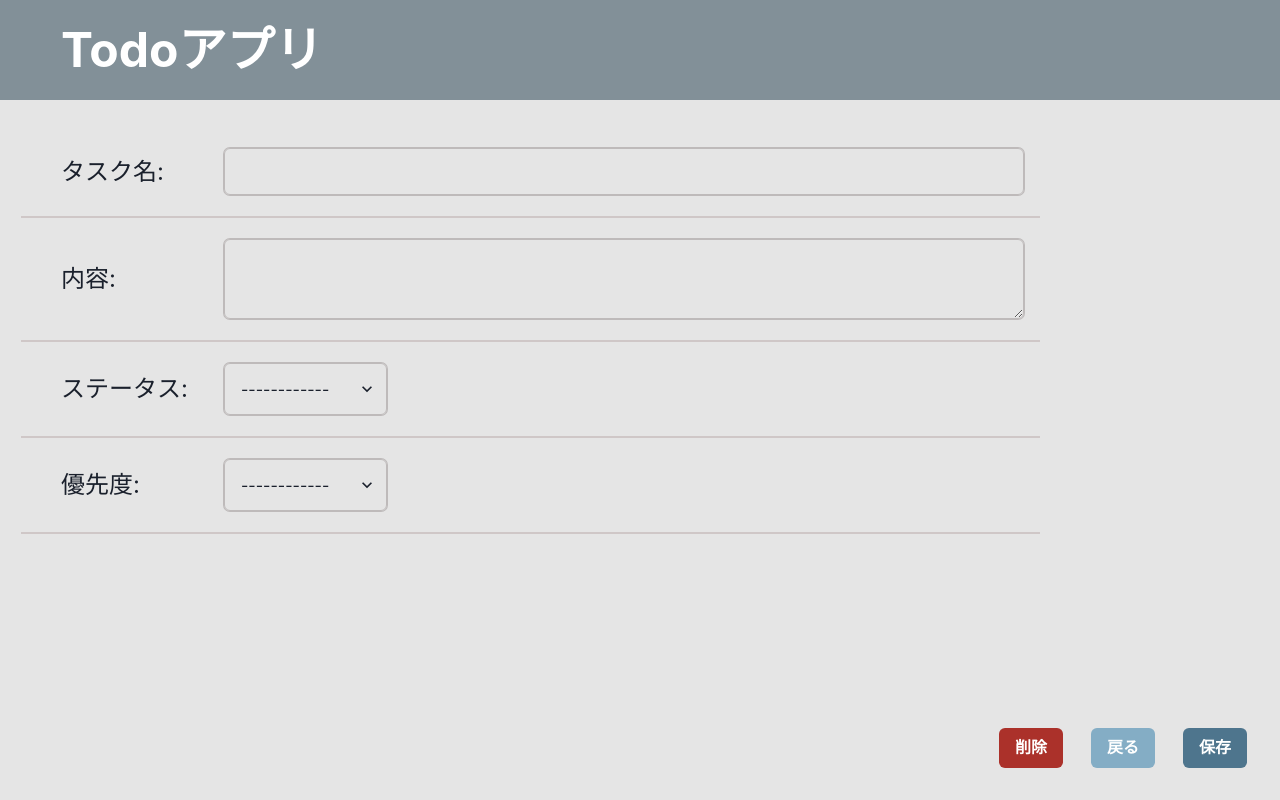
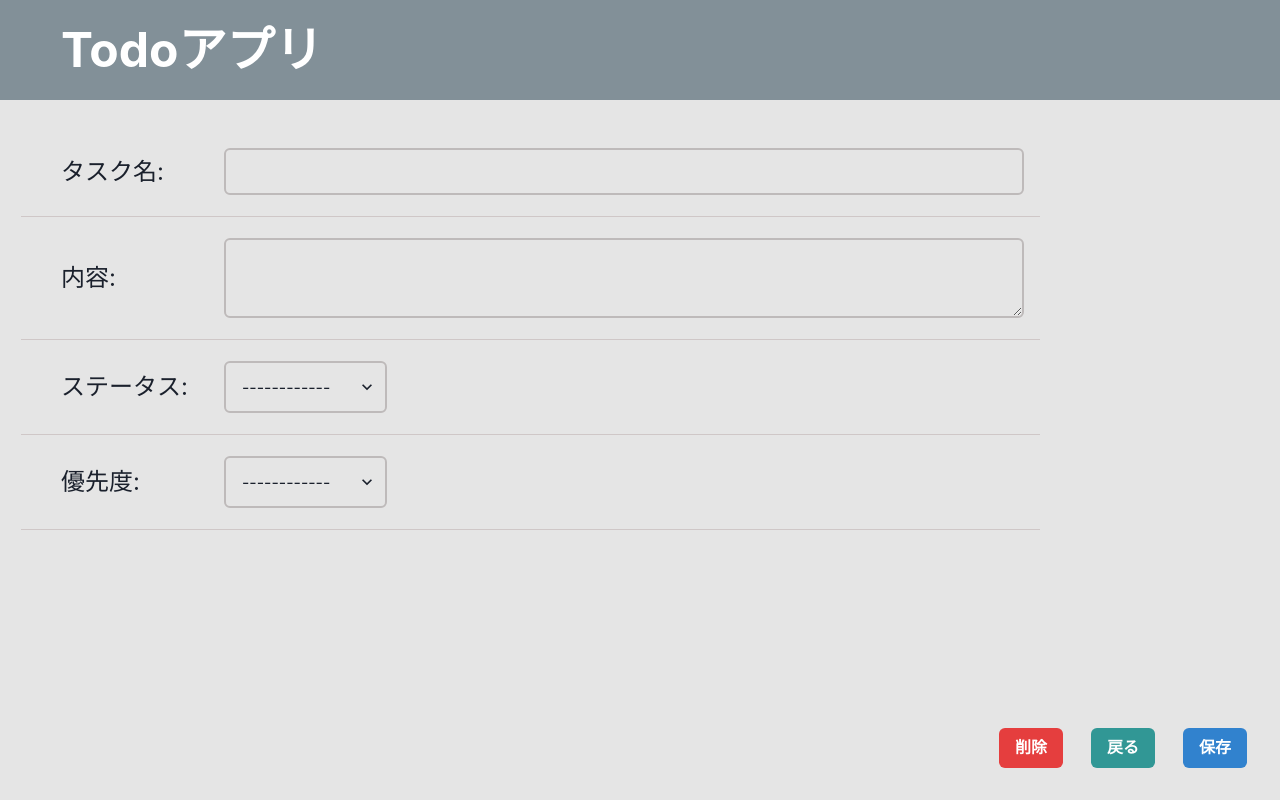
Before and after one commit to oneoneniaoniao/todo_team_3, a Next.js app: page /edittask in a window 1280 px wide. Built offline with nearby package versions, Linux system fonts and the light colour scheme.

Commit message:
#5 Todo編集画 Border.jsxと各入力欄のborderのスタイルの変更

```diff
--- a/pages/api/hello.js
+++ b/pages/api/hello.js
@@ -1,5 +1,5 @@
 // Next.js API route support: https://nextjs.org/docs/api-routes/introduction
 
 export default function handler(req, res) {
-  res.status(200).json({ name: 'John Doe' })
+  res.status(200).json({ name: "John Doe" });
 }
--- a/pages/components/atoms/Border.jsx
+++ b/pages/components/atoms/Border.jsx
@@ -1,10 +1,10 @@
-import { Box } from '@chakra-ui/react'
-import React from 'react'
+import { Box } from "@chakra-ui/react";
+import React from "react";
 
 const Border = () => {
   return (
-    <Box border='1px' borderColor='#CFC7C7' margin="21px 240px 21px 21px"/>
-  )
-}
+    <Box borderTop="1px" borderColor="#CFC7C7" margin="21px 240px 21px 21px" />
+  );
+};
 
-export default Border
+export default Border;
--- a/pages/components/atoms/Button.jsx
+++ b/pages/components/atoms/Button.jsx
@@ -1,11 +1,13 @@
-import React from 'react'
-import { Button} from '@chakra-ui/react'
+import React from "react";
+import { Button } from "@chakra-ui/react";
 
 const UserButton = (props) => {
-  const {bg,color,text,mr} = props
+  const { colorScheme, color, text, mr } = props;
   return (
-    <Button bg={bg} color={color} mr={mr}>{text}</Button>
-  )
-}
+    <Button colorScheme={colorScheme} color={color} mr={mr}>
+      {text}
+    </Button>
+  );
+};
 
-export default UserButton
+export default UserButton;
--- a/pages/components/organisms/layout/Context.jsx
+++ b/pages/components/organisms/layout/Context.jsx
@@ -1,26 +1,26 @@
-import { Box, Flex, HStack, Text, Textarea } from '@chakra-ui/react'
-import React from 'react'
+import { Box, Flex, HStack, Text, Textarea } from "@chakra-ui/react";
+import React from "react";
 
 const Context = () => {
   return (
-
     <>
-   <HStack spacing='24px'>
+      <HStack spacing="24px">
         <Box w="200px">
-    <Text fontSize="24px"  marginLeft="61px">内容:</Text>
+          <Text fontSize="24px" marginLeft="61px">
+            内容:
+          </Text>
         </Box>
         <Box>
           <Textarea
             width="800px"
             height="47px"
-      isInvalid
-      errorBorderColor='#BEBABA'
+            borderColor="#bebaba"
+            borderWidth="2px"
           />
         </Box>
       </HStack>
+    </>
+  );
+};
 
-   </>
-  )
-}
-
-export default Context
+export default Context;
--- a/pages/components/organisms/layout/Header.jsx
+++ b/pages/components/organisms/layout/Header.jsx
@@ -1,22 +1,14 @@
-import React from 'react'
-import { Flex, Heading } from "@chakra-ui/react"
+import React from "react";
+import { Flex, Heading } from "@chakra-ui/react";
 
 const Header = () => {
   return (
-   <Flex
-    height="100px"
-    as="nav"
-    bg="#829098"
-    color="#FFFFFF"
-    align="center"
+    <Flex height="100px" as="nav" bg="#829098" color="#FFFFFF" align="center">
+      <Heading as="h1" fontSize="48px" marginLeft="61px">
+        Todoアプリ
+      </Heading>
+    </Flex>
+  );
+};
 
-  >
-   <Heading
-    as="h1"
-    fontSize="48px"
-    marginLeft="61px">Todoアプリ</Heading>
-  </Flex>
-  )
-}
-
-export default Header
+export default Header;
--- a/pages/components/organisms/layout/Priority.jsx
+++ b/pages/components/organisms/layout/Priority.jsx
@@ -1,30 +1,32 @@
-import { Box, Flex, HStack, Input, Select, Text } from '@chakra-ui/react'
-import React from 'react'
+import { Box, Flex, HStack, Input, Select, Text } from "@chakra-ui/react";
+import React from "react";
 
 const Priority = () => {
   return (
     <>
-  <HStack spacing='24px'>
+      <HStack spacing="24px">
         <Box w="200px">
-    <Text fontSize="24px"  marginLeft="61px" >優先度:</Text>
+          <Text fontSize="24px" marginLeft="61px">
+            優先度:
+          </Text>
         </Box>
 
         <Box>
           <Select
             width="163px"
             height="52px"
-      placeholder='------------'
-      isInvalid
-      errorBorderColor='#BEBABA'  >
-    <option value='option1'>高</option>
-    <option value='option2'>中</option>
-    <option value='option3'>低</option>
+            placeholder="------------"
+            borderColor="#bebaba"
+            borderWidth="2px"
+          >
+            <option value="option1">高</option>
+            <option value="option2">中</option>
+            <option value="option3">低</option>
           </Select>
         </Box>
       </HStack>
+    </>
+  );
+};
 
-   </>
-  )
-}
-
-export default Priority
+export default Priority;
--- a/pages/components/organisms/layout/Status.jsx
+++ b/pages/components/organisms/layout/Status.jsx
@@ -1,30 +1,32 @@
-import { Box, Flex, HStack, Input, Select, Text } from '@chakra-ui/react'
-import React from 'react'
+import { Box, Flex, HStack, Input, Select, Text } from "@chakra-ui/react";
+import React from "react";
 
 const Status = () => {
   return (
     <>
-  <HStack spacing='24px'>
+      <HStack spacing="24px">
         <Box w="200px">
-    <Text fontSize="24px"  marginLeft="61px" >ステータス:</Text>
+          <Text fontSize="24px" marginLeft="61px">
+            ステータス:
+          </Text>
         </Box>
 
         <Box>
           <Select
             width="163px"
             height="52px"
-      placeholder='------------'
-      isInvalid
-      errorBorderColor='#BEBABA'  >
-    <option value='option1'>未着手</option>
-    <option value='option2'>進行中</option>
-    <option value='option3'>完了</option>
+            placeholder="------------"
+            borderColor="#bebaba"
+            borderWidth="2px"
+          >
+            <option value="option1">未着手</option>
+            <option value="option2">進行中</option>
+            <option value="option3">完了</option>
           </Select>
         </Box>
       </HStack>
+    </>
+  );
+};
 
-   </>
-  )
-}
-
-export default Status
+export default Status;
--- a/pages/components/organisms/layout/Task.jsx
+++ b/pages/components/organisms/layout/Task.jsx
@@ -1,26 +1,28 @@
-import { Box, Flex, HStack, Input, Spacer, Text } from '@chakra-ui/react'
-import React from 'react'
+import { Box, Flex, HStack, Input, Spacer, Text } from "@chakra-ui/react";
+import React from "react";
 
 const Task = () => {
   return (
     <>
-  <HStack marginTop="48px" spacing='24px'>
+      <HStack marginTop="48px" spacing="24px">
         <Box w="200px">
-    <Text fontSize="24px"  marginLeft="61px">タスク名:</Text>
+          <Text fontSize="24px" marginLeft="61px">
+            タスク名:
+          </Text>
         </Box>
 
         <Box>
           <Input
             width="800px"
             height="47px"
-      isInvalid
-      errorBorderColor='#BEBABA'
+            borderColor="#bebaba"
+            borderWidth="2px"
             margin="auto"
           />
         </Box>
       </HStack>
     </>
-  )
-}
+  );
+};
 
-export default Task
+export default Task;
--- a/pages/edittask.js
+++ b/pages/edittask.js
@@ -1,16 +1,13 @@
-import { Box } from '@chakra-ui/react'
-import React from 'react'
-import Border from './components/atoms/Border'
-import UserButton from './components/atoms/Button'
-import Context from './components/organisms/layout/Context'
-import Header from './components/organisms/layout/Header'
-import Priority from './components/organisms/layout/Priority'
+import { Box} from "@chakra-ui/react";
+import React from "react";
+import Border from "./components/atoms/Border";
+import UserButton from "./components/atoms/Button";
+import Context from "./components/organisms/layout/Context";
+import Header from "./components/organisms/layout/Header";
+import Priority from "./components/organisms/layout/Priority";
 
-import Status from './components/organisms/layout/Status'
-import Task from './components/organisms/layout/Task'
-
-
-
+import Status from "./components/organisms/layout/Status";
+import Task from "./components/organisms/layout/Task";
 
 const edittask = () => {
   return (
@@ -20,21 +17,33 @@ const edittask = () => {
       <Border />
       <Context />
       <Border />
-    <Status/>
+      <Status />
       <Border />
       <Priority />
       <Border />
       <Box pos="absolute" bottom="8" right="0">
-      <UserButton  bg={"#AB312A"} color={"#FFFFFF"} text={"削除"} mr={"28px"} />
-      <UserButton  bg={"#84ADC5"} color={"#FFFFFF"} text={"戻る"} mr={"28px"} />
-      <UserButton bg={"#4E758D"} color={"#FFFFFF"} text={"保存"} mr={"33px"}/>
+        <UserButton
+          colorScheme={"red"}
+          color={"#FFFFFF"}
+          text={"削除"}
+          mr={"28px"}
+        />
+        <UserButton
+          colorScheme={"teal"}
+          color={"#FFFFFF"}
+          text={"戻る"}
+          mr={"28px"}
+        />
+        <UserButton
+          colorScheme={"blue"}
+          color={"#FFFFFF"}
+          text={"保存"}
+          mr={"33px"}
+        />
+
       </Box>
+    </>
+  );
+};
 
-
-
-
-    </>
-  )
-}
-
-export default edittask
+export default edittask;
```
Also changed, not shown: pages/_app.js (+5 -5 lines), pages/index.js (+5 -6 lines), pages/theme/theme.js (+9 -10 lines). Lines whose indentation alone changed are shown as unchanged.
